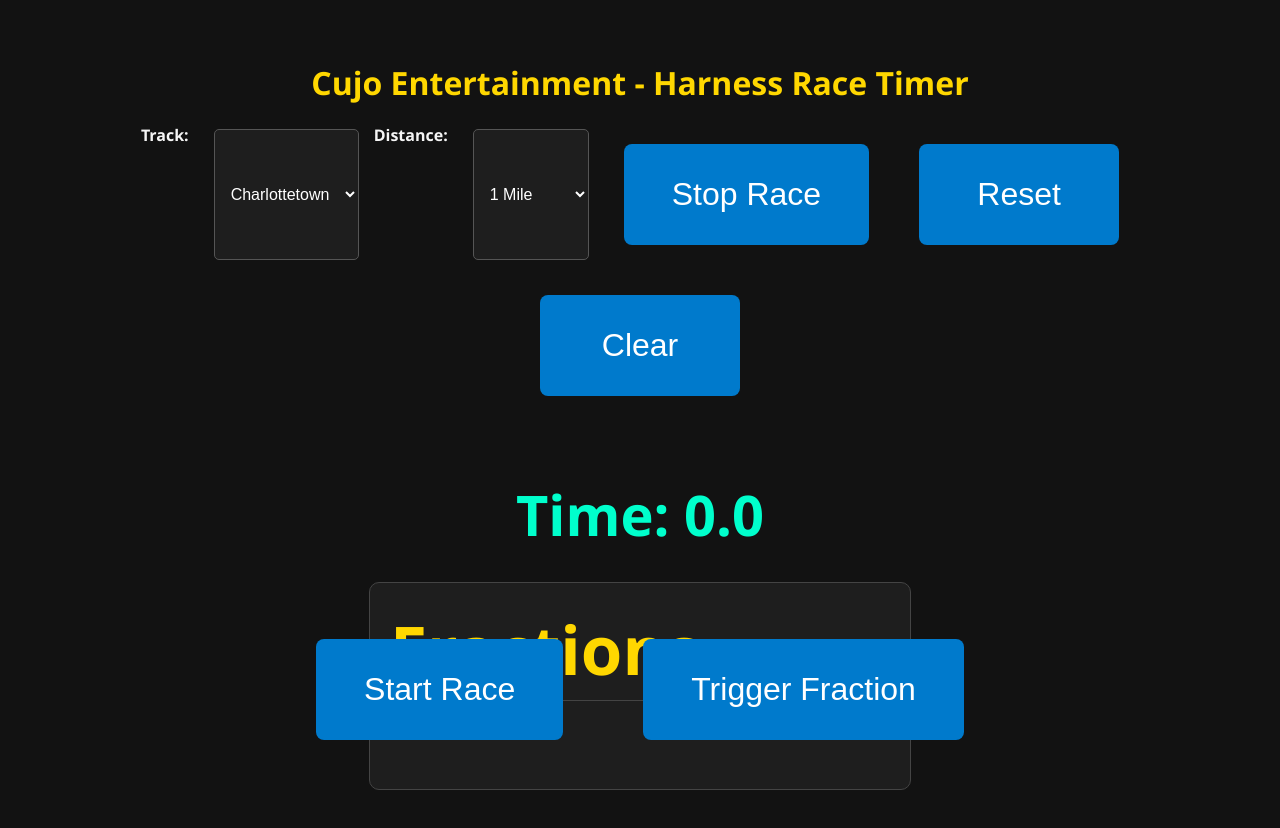
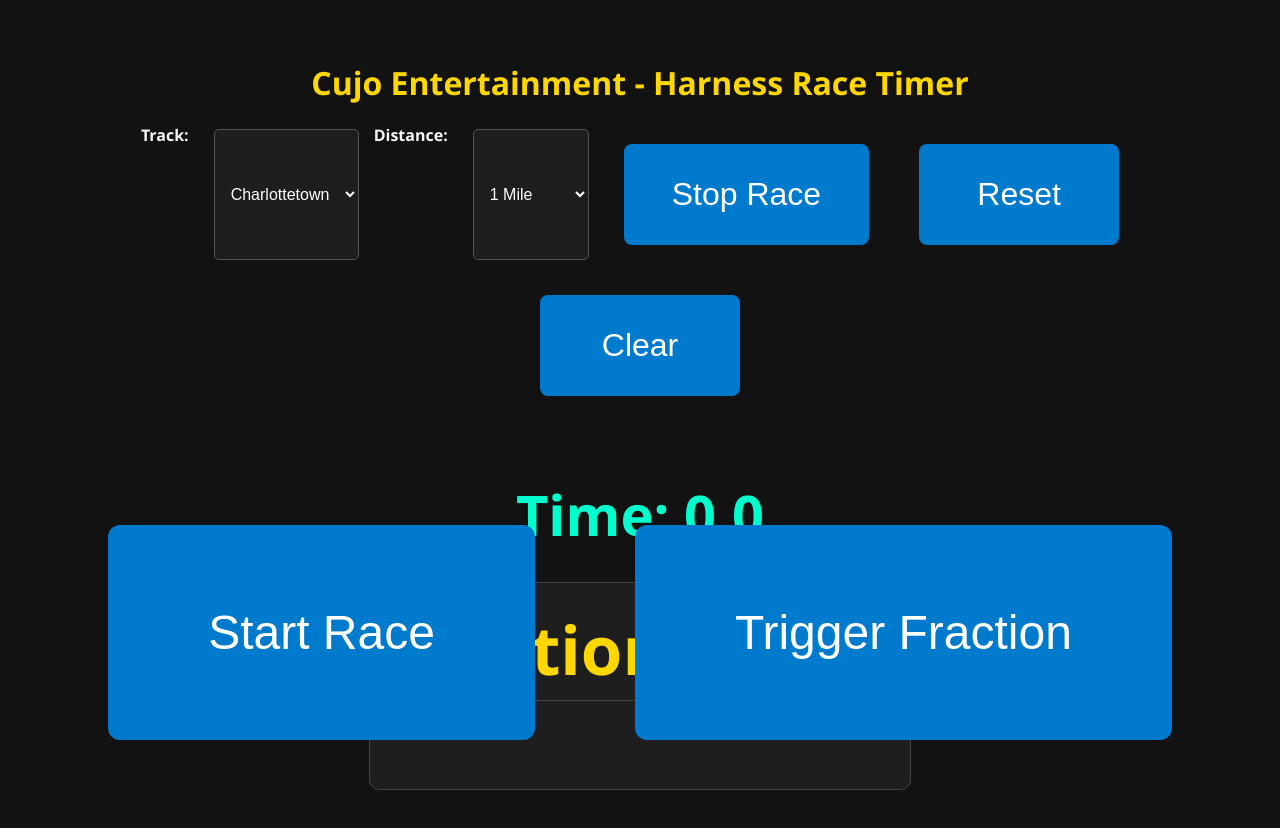
Before and after one commit to Curtismacd31/harness-timer, a website: page public/index.html in a window 1280 px wide. Drawn offline with Linux system fonts and the light colour scheme.

Commit message:
Update index.html

```diff
--- a/public/index.html
+++ b/public/index.html
@@ -93,12 +93,21 @@
       gap: 10px;
     }
 
-    .bottom-controls {
-      position: fixed;
-      bottom: 40px;
-      display: flex;
-      gap: 40px;
-    }
+.bottom-controls button {
+  padding: 80px 100px;
+  font-size: 3em;
+  border-radius: 12px;
+  min-width: 240px;
+}
+
+.bottom-controls {
+  position: fixed;
+  bottom: 40px;
+  display: flex;
+  gap: 60px;
+  justify-content: center;
+  width: 100%;
+}
   </style>
 </head>
 <body>
```
